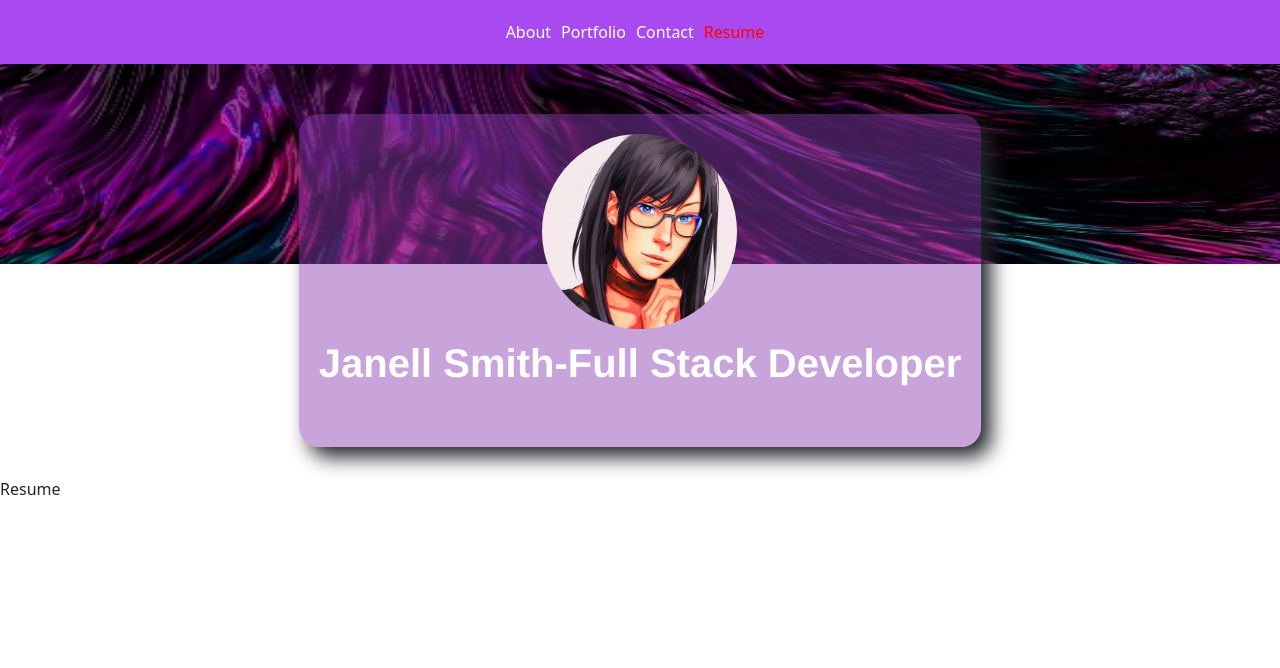
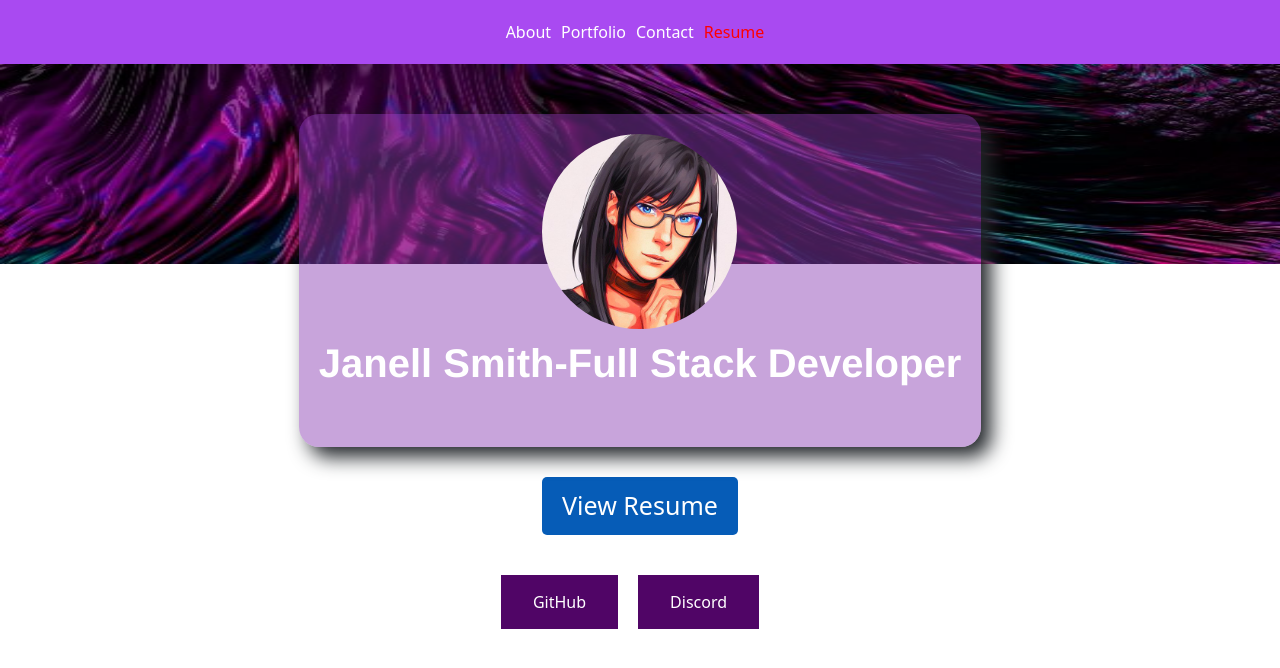
Before and after one commit to jellobear27/react-portfolio, a React (Vite) app: page / in a window 1280 px wide. Both pictures are taken after a click on the element "Resume". Shown: the top 668 px of the page. Built offline with nearby package versions, Linux system fonts and the light colour scheme.

Commit message:
added footer

```diff
--- a/src/App.css
+++ b/src/App.css
@@ -145,11 +145,11 @@
 }
 
 .gitButton {
-background-color: blueviolet;
+  background-color: blueviolet;
 }
 
 .depButton {
-background-color: blue;
+  background-color: blue;
 }
 
 .myBtn:hover {
@@ -157,18 +157,17 @@ background-color: blue;
   border-color: #7d0945;
 }
 
-
 .contact-header {
   display: flex;
-  background-color: rgb(92, 11, 158);
+  background-color: rgb(208, 176, 233);
   text-align: center;
   margin-top: 1rem;
   margin-bottom: 1rem;
-  font-size: 50px;
+  font-size: 40px;
 }
 /* Styling for the custom send message button */
 .custom-send-message-button {
-  background-color: #4caf50;
+  background-color: #6949ec;
   border: none;
   color: white;
   text-align: center;
@@ -183,7 +182,7 @@ background-color: blue;
 }
 /* Styling for the custom send message button when hovered over */
 .custom-send-message-button:hover {
-  background-color: #16651a;
+  background-color: #a6a0e9;
   color: white;
 }
 
@@ -195,8 +194,26 @@ footer {
   margin-top: 20px;
 }
 
+.resumeButton {
+  display: block;
+  margin: 0 auto;
+  background-color: #065cb7;
+  color: white;
+  padding: 10px 20px;
+  border: none;
+  border-radius: 5px;
+  cursor: pointer;
+  font-size: 25px;
+  text-align: center;
+  margin-bottom: 40px;
+}
+
+.resumeButton:hover {
+  background-color: #500566;
+}
+
 footer a {
-  background-color: #04aa6d; /* Green */
+  background-color: #500566; /* Green */
   border: none;
   color: white;
   padding: 15px 32px;
@@ -205,8 +222,9 @@ footer a {
   display: inline-block;
   font-size: 16px;
   margin-right: 20px;
+  margin-bottom: 20px;
 }
 
 footer a:hover {
-  background-color: #096543;
+  background-color: #3a5fe7;
 }
--- a/src/App.jsx
+++ b/src/App.jsx
@@ -8,6 +8,9 @@ import ImgBar from "./components/ImgBar";
 import CardContainer from "./components/CardContainer";
 import PageContent from "./PageContent";
 import ContactForm from "./components/ContactForm";
+import Resume from "./components/resume";
+import Footer from "./components/Footer";
+
 
 import 'bootstrap/dist/css/bootstrap.min.css';
 
@@ -25,6 +28,7 @@ function App() {
       <ImgBar />
       <CardContainer />
       <PageContent activePage={activePage}/>
+      <Footer />
     </>
   );
 }
--- /dev/null
+++ b/src/components/Footer.jsx
@@ -0,0 +1,28 @@
+import React from "react";
+
+function Footer() {
+  return (
+    <footer>
+      <div>
+        <div>
+          <a
+            href="https://github.com/jellobear27"
+            target="_blank"
+            rel="noopener noreferrer"
+          >
+            GitHub
+          </a>
+          <a
+            href="https://discordapp.com/users/1143193823942549574"
+            target="_blank"
+            rel="noopener noreferrer"
+          >
+            Discord
+          </a>
+        </div>
+      </div>
+    </footer>
+  );
+}
+
+export default Footer;
--- a/src/components/Resume.jsx
+++ b/src/components/Resume.jsx
@@ -1,9 +1,18 @@
-import React from 'react'
+import React from "react";
 
-function Resume() {
+const PDFViewer = () => {
+  const handleClick = () => {
+    // Handle click functionality here, e.g., open the resume link
+    window.open("https://drive.google.com/file/d/1trb1KhlszHakq7PkrqSQeSixSmlkmfUd/view?usp=sharing");
+  };
+
   return (
-    <div>Resume</div>
-  )
-}
+    <div>
+      <button className="resumeButton" onClick={handleClick}>
+        View Resume
+      </button>
+    </div>
+  );
+};
 
-export default Resume
+export default PDFViewer;
```
